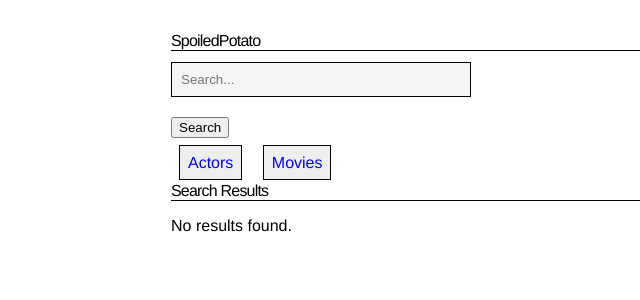
After one commit to tflinch/SpoiledPotato, a Django app: page /search/ in a window 1280 px wide. The commit adds this page. Shown: the top 300 px of the page, without its empty margins (69-709 px from the left). Run offline with Django 5.2, Linux system fonts and the light colour scheme.

Commit message:
feat: add search_results

```diff
--- a/spoiledpotato/forms.py
+++ b/spoiledpotato/forms.py
@@ -20,3 +20,7 @@ class ActorForm(forms.ModelForm):
     class Meta:
         model = Actor
         fields = ('name', 'birthday', 'about', 'photo_url')
+
+
+class SearchForm(forms.Form):
+    query = forms.CharField(label='Search', max_length=100)
--- a/spoiledpotato/templates/spoiledpotato/base.html
+++ b/spoiledpotato/templates/spoiledpotato/base.html
@@ -10,6 +10,10 @@
 <body>
   <h1>SpoiledPotato</h1>
   <nav>
+    <form method="GET" action="{% url 'search_view' %}" class="navbar-search">
+      <input type="text" name="query" placeholder="Search..." value="{{ request.GET.query }}">
+      <button type="submit">Search</button>
+    </form>
     <a href="/actors">Actors</a>
     <a href="/">Movies</a>
   </nav>
--- /dev/null
+++ b/spoiledpotato/templates/spoiledpotato/search_results.html
@@ -0,0 +1,24 @@
+<!-- spoiledpotato/templates/spoiledpotato/search_results.html -->
+{% extends 'spoiledpotato/base.html' %}
+
+{% block content %}
+<h1>Search Results</h1>
+
+{% if results %}
+<h2>Movies</h2>
+<ul>
+    {% for movie in results.movies %}
+    <li>{{ movie.title }}</li>
+    {% endfor %}
+</ul>
+
+<h2>Actors</h2>
+<ul>
+    {% for actor in results.actors %}
+    <li>{{ actor.name }}</li>
+    {% endfor %}
+</ul>
+{% else %}
+<p>No results found.</p>
+{% endif %}
+{% endblock %}
--- a/spoiledpotato/urls.py
+++ b/spoiledpotato/urls.py
@@ -12,4 +12,5 @@ urlpatterns = [
     path('movie/new', views.movie_create, name='movie_create'),
     path('movie/<int:pk>/edit', views.movie_edit, name='movie_edit'),
     path('movie/<int:pk>/delete', views.movie_delete, name='movie_delete'),
+    path('search/', views.search_view, name='search_view'),
 ]
--- a/spoiledpotato/views.py
+++ b/spoiledpotato/views.py
@@ -1,6 +1,6 @@
 from django.shortcuts import render , redirect
 from .models import Movie, Actor
-from .forms import MovieForm, ActorForm
+from .forms import MovieForm, ActorForm, SearchForm
 
 def actor_list(request):
     actors = Actor.objects.all()
@@ -68,5 +68,18 @@ def movie_edit(request, pk):
         form = MovieForm(instance=movie)
     return render(request, 'spoiledpotato/movie_form.html', {'form': form})
 
+def search_view(request):
+    form = SearchForm()
+    results = None
 
+    if request.method == 'GET' and 'query' in request.GET:
+        form = SearchForm(request.GET)
+        if form.is_valid():
+            query = form.cleaned_data['query']
+            results = {
+                'movies': Movie.objects.filter(title__icontains=query),
+                'actors': Actor.objects.filter(name__icontains=query)
+            }
+
+    return render(request, 'spoiledpotato/search_results.html', {'form': form, 'results': results})
 # Create your views here.
```
